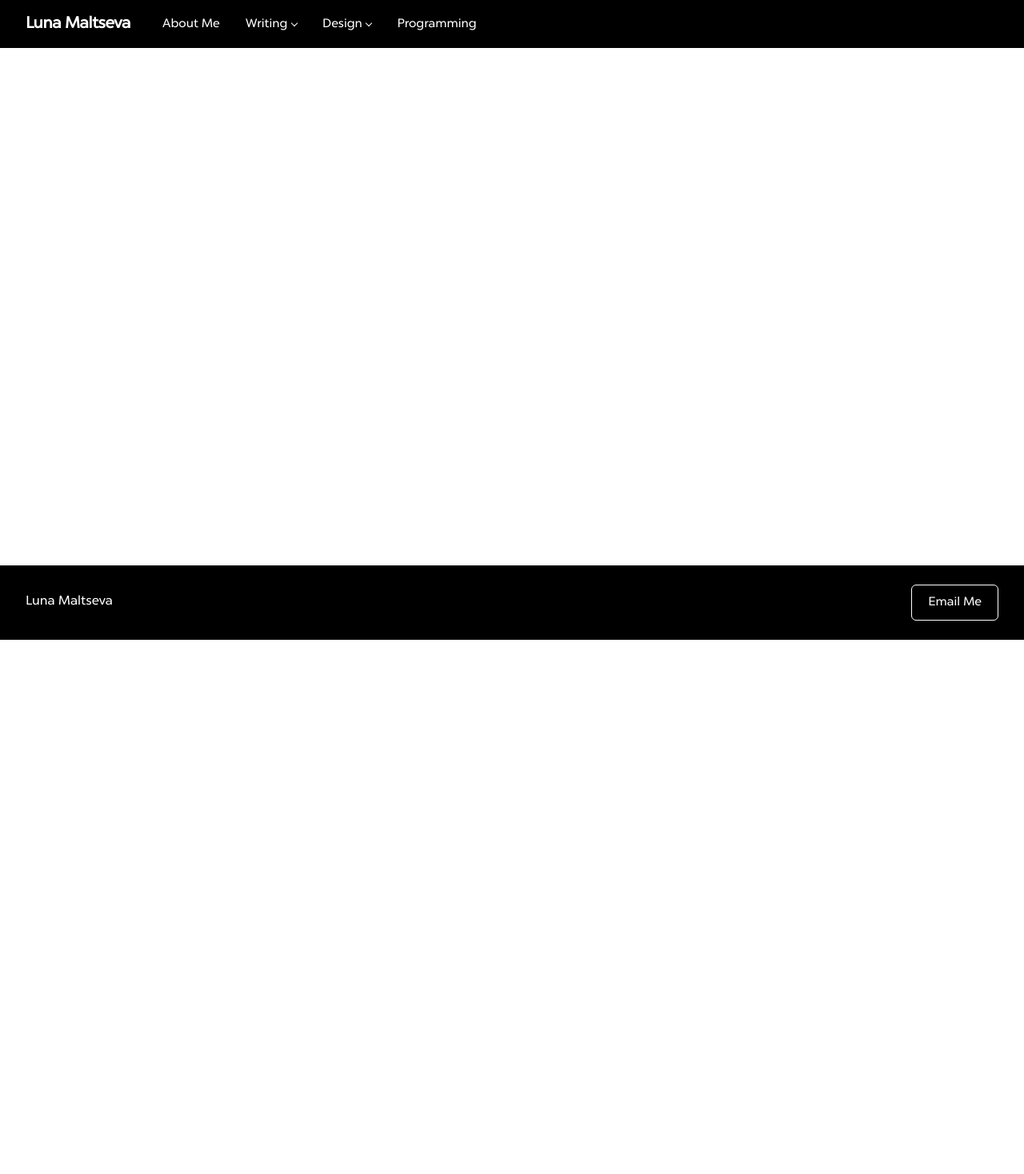
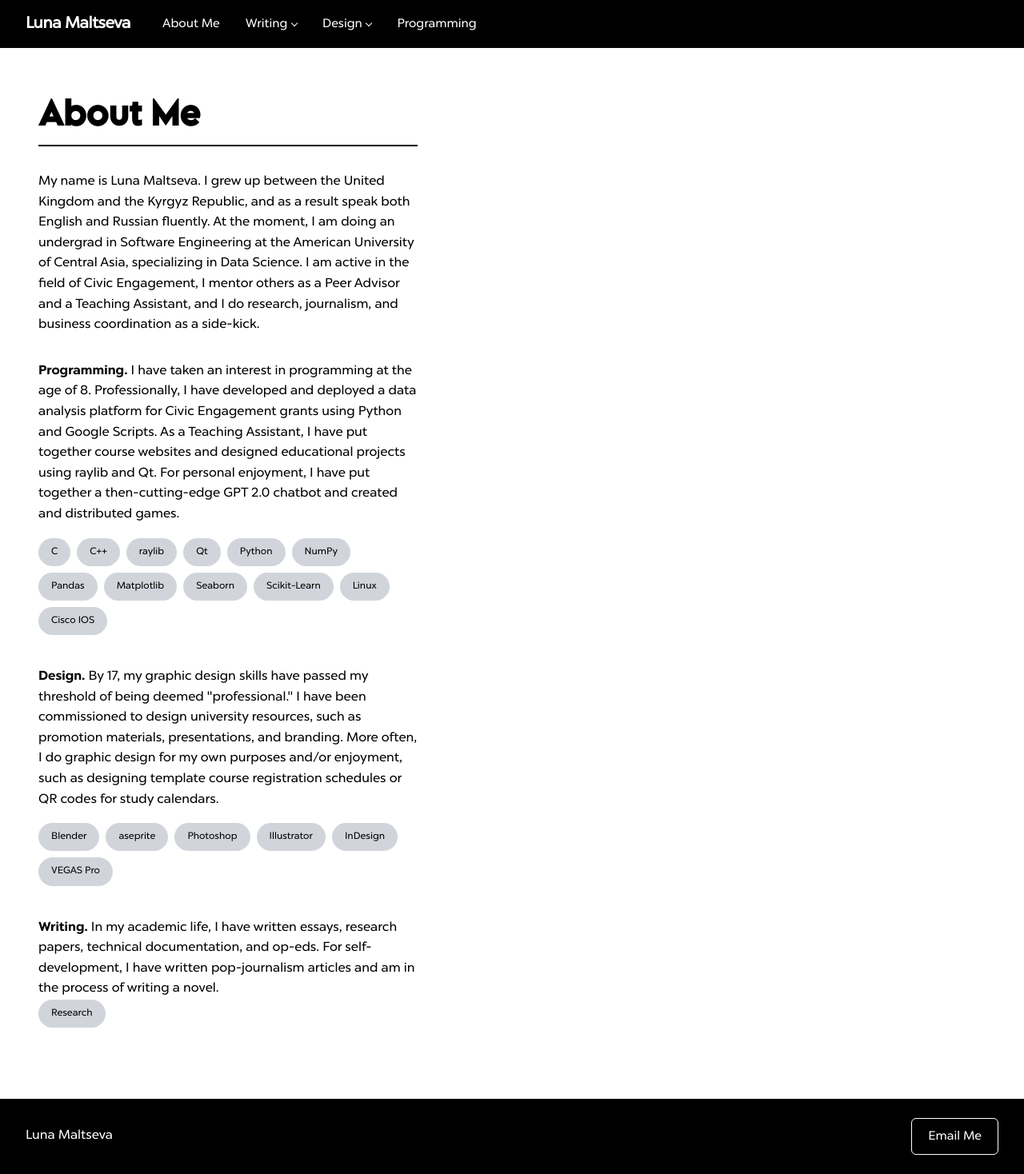
Before and after one commit to lunamaltseva/portfolio, a React (Vite) app: page /about in a window 1280 px wide. Shown: the whole page at 80% size. Before the commit the page ends 800 px from the top, so only its background shows below. Built offline with nearby package versions, Linux system fonts and the light colour scheme.

Commit message:
Add About Me section

```diff
--- a/src/App.tsx
+++ b/src/App.tsx
@@ -4,6 +4,7 @@ import Footer from './components/Footer';
 import Hero from './components/Hero';
 import CategoryCard from './components/CategoryCard';
 import Fiction from './pages/Fiction';
+import About from './pages/About';
 
 const categories = [
   {
@@ -64,6 +65,7 @@ function App() {
             <HomePage />
           </main>
         } />
+        <Route path="/about" element={<About />} />
         <Route path="/writing/fiction" element={<Fiction />} />
       </Routes>
       <Footer />
--- a/src/components/Navbar.tsx
+++ b/src/components/Navbar.tsx
@@ -17,7 +17,6 @@ const navItems: NavItem[] = [
     label: 'Writing',
     dropdown: [
       { label: 'Academic', href: '/writing/academic' },
-      { label: 'Publications', href: '/writing/publications' },
       { label: 'Fiction', href: '/writing/fiction' },
     ],
   },
--- a/src/index.css
+++ b/src/index.css
@@ -19,6 +19,13 @@
   src: url('/fonts/Regular_Italic.ttf') format('truetype');
   font-weight: normal;
   font-style: italic;
+}
+
+@font-face {
+  font-family: 'CustomRegularBold';
+  src: url('/fonts/Regular_Bold.ttf') format('truetype');
+  font-weight: bold;
+  font-style: normal;
 }
 
 @font-face {
--- /dev/null
+++ b/src/pages/About.tsx
@@ -0,0 +1,106 @@
+
+
+export default function About() {
+  const programmingSkills = ['C', 'C++', 'raylib', 'Qt', 'Python', 'NumPy', 'Pandas', 'Matplotlib', 'Seaborn', 'Scikit-Learn', 'Linux', 'Cisco IOS'];
+  const designSkills = ['Blender', 'aseprite', 'Photoshop', 'Illustrator', 'InDesign', 'VEGAS Pro'];
+  const writingSkills = ['Research'];
+
+  const SkillBubble = ({ skill }: { skill: string }) => (
+    <span style={{
+      display: 'inline-block',
+      backgroundColor: '#d1d5db',
+      color: '#000000',
+      padding: '0.5rem 1rem',
+      borderRadius: '9999px',
+      fontSize: '0.75rem',
+      fontFamily: 'CustomRegular, sans-serif',
+      marginRight: '0.5rem',
+      marginBottom: '0.5rem',
+    }}>
+      {skill}
+    </span>
+  );
+
+  return (
+    <div style={{
+      backgroundColor: '#ffffff',
+      minHeight: 'calc(100vh - 120px)',
+      padding: '3rem',
+    }}>
+      <div style={{ maxWidth: '40%' }}>
+        <h1 style={{
+          fontFamily: 'CustomTitle, sans-serif',
+          fontSize: '2.5rem',
+          fontWeight: 'bold',
+          color: '#000000',
+          marginBottom: '0.5rem',
+          borderBottom: '2px solid #000000',
+          paddingBottom: '0.5rem',
+        }}>
+          About Me
+        </h1>
+
+        <section style={{ marginTop: '2rem', marginBottom: '2rem' }}>
+          <p style={{
+            fontFamily: 'CustomRegular, sans-serif',
+            fontSize: '1rem',
+            color: '#000000',
+            lineHeight: '1.6',
+          }}>
+            My name is Luna Maltseva. I grew up between the United Kingdom and the Kyrgyz Republic, and as a result speak both English and Russian fluently. At the moment, I am doing an undergrad in Software Engineering at the American University of Central Asia, specializing in Data Science. I am active in the field of Civic Engagement, I mentor others as a Peer Advisor and a Teaching Assistant, and I do research, journalism, and business coordination as a side-kick.
+          </p>
+        </section>
+
+        <section style={{ marginBottom: '2rem' }}>
+          <p style={{
+            fontFamily: 'CustomRegular, sans-serif',
+            fontSize: '1rem',
+            color: '#000000',
+            lineHeight: '1.6',
+            marginBottom: '1rem',
+          }}>
+            <span style={{ fontFamily: 'CustomRegularBold, sans-serif', fontWeight: 'bold' }}>Programming.</span> I have taken an interest in programming at the age of 8. Professionally, I have developed and deployed a data analysis platform for Civic Engagement grants using Python and Google Scripts. As a Teaching Assistant, I have put together course websites and designed educational projects using raylib and Qt. For personal enjoyment, I have put together a then-cutting-edge GPT 2.0 chatbot and created and distributed games.
+          </p>
+          <div style={{ display: 'flex', flexWrap: 'wrap' }}>
+            {programmingSkills.map((skill) => (
+              <SkillBubble key={skill} skill={skill} />
+            ))}
+          </div>
+        </section>
+
+        <section style={{ marginBottom: '2rem' }}>
+          <p style={{
+            fontFamily: 'CustomRegular, sans-serif',
+            fontSize: '1rem',
+            color: '#000000',
+            lineHeight: '1.6',
+            marginBottom: '1rem',
+          }}>
+            <span style={{ fontFamily: 'CustomRegularBold, sans-serif', fontWeight: 'bold' }}>Design.</span> By 17, my graphic design skills have passed my threshold of being deemed "professional." I have been commissioned to design university resources, such as promotion materials, presentations, and branding. More often, I do graphic design for my own purposes and/or enjoyment, such as designing template course registration schedules or QR codes for study calendars.
+          </p>
+          <div style={{ display: 'flex', flexWrap: 'wrap' }}>
+            {designSkills.map((skill) => (
+              <SkillBubble key={skill} skill={skill} />
+            ))}
+          </div>
+        </section>
+
+        <section style={{ marginBottom: '2rem' }}>
+          <p style={{
+            fontFamily: 'CustomRegular, sans-serif',
+            fontSize: '1rem',
+            color: '#000000',
+            lineHeight: '1.6',
+          }}>
+            <span style={{ fontFamily: 'CustomRegularBold, sans-serif', fontWeight: 'bold' }}>Writing.</span> In my academic life, I have written essays, research papers, technical documentation, and op-eds. For self-development, I have written pop-journalism articles and am in the process of writing a novel.
+          </p>
+          <div style={{ display: 'flex', flexWrap: 'wrap' }}>
+            {writingSkills.map((skill) => (
+              <SkillBubble key={skill} skill={skill} />
+            ))}
+          </div>
+        </section>
+      </div>
+    </div>
+  );
+}
```
Also changed, not shown: fonts/Regular_Bold.ttf (added).
